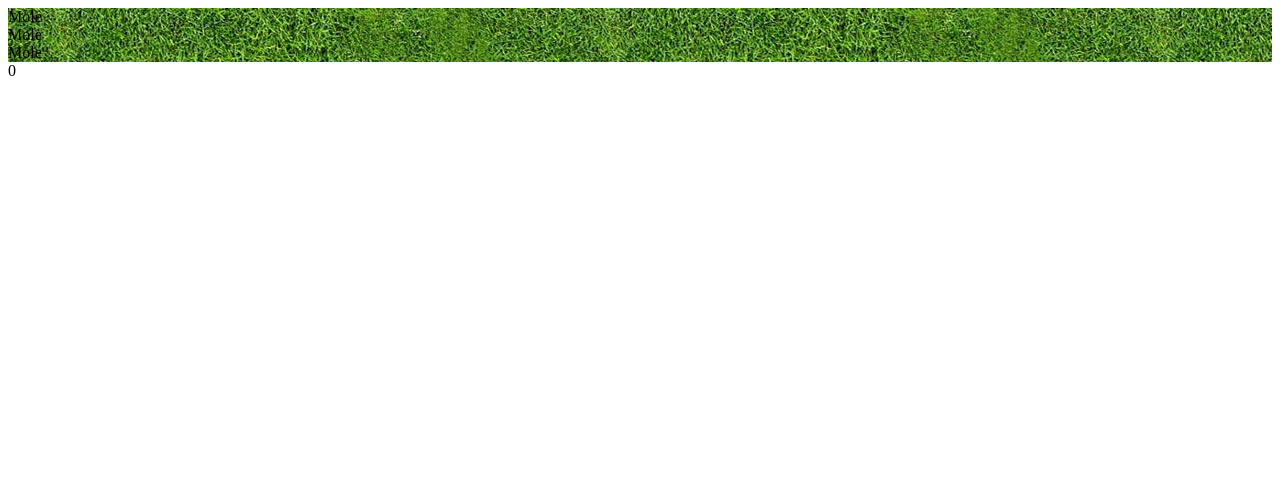
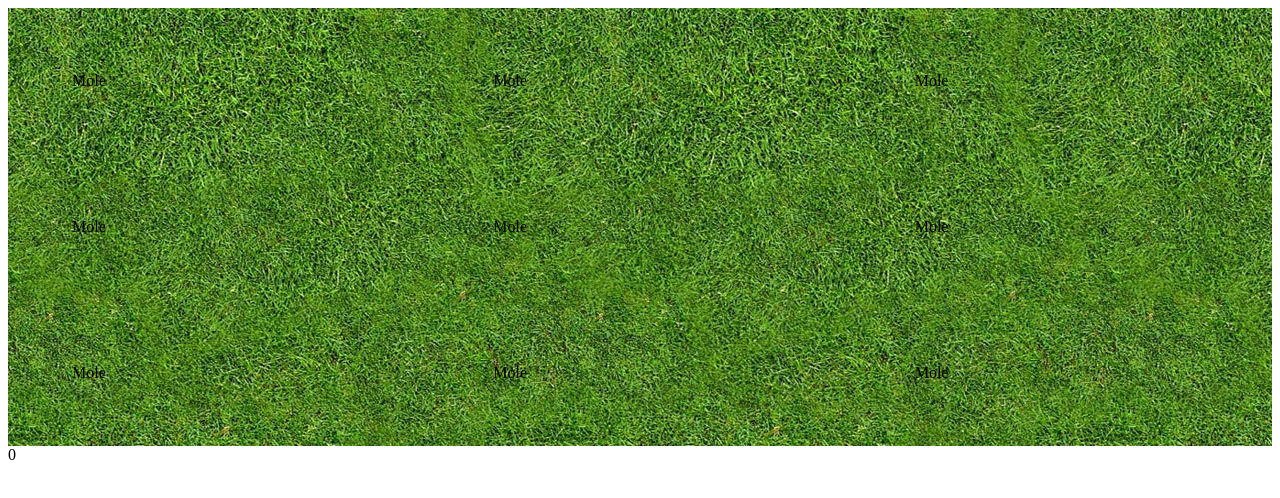
Before and after one commit to withinsight/whackamole-angular, a website: page index.html in a window 1280 px wide. Drawn offline with nearby package versions, Linux system fonts and the light colour scheme.

Commit message:
Use include for individual mole markup

```diff
--- a/index.html
+++ b/index.html
@@ -13,14 +13,8 @@
   <body ng-controller="MoleController as vm">
     <div class="mole-grid">
       <div class="clearfix">
-        <div class="sm-col sm-col-4 p4">
-          Mole
-        </div>
-        <div class="sm-col sm-col-4 p4">
-          Mole
-        </div>
-        <div class="sm-col sm-col-4 p4">
-          Mole
+        <div ng-repeat="mole in vm.moles">
+          <div ng-include="'src/templates/mole.html'"></div>
         </div>
       </div>
     </div>
--- a/src/scss/app.scss
+++ b/src/scss/app.scss
@@ -9,8 +9,8 @@
 //   Vendor
 // -------------------------------------
 
-// @import
-// 'node_modules/basscss-sass/scss/basscss';
+@import
+'node_modules/basscss-sass/scss/basscss';
 
 // -------------------------------------
 //   Components
--- /dev/null
+++ b/src/templates/mole.html
@@ -0,0 +1,3 @@
+<div class="sm-col sm-col-4 p4">
+  Mole
+</div>
```
Also changed, not shown: dist/css/app.css.
